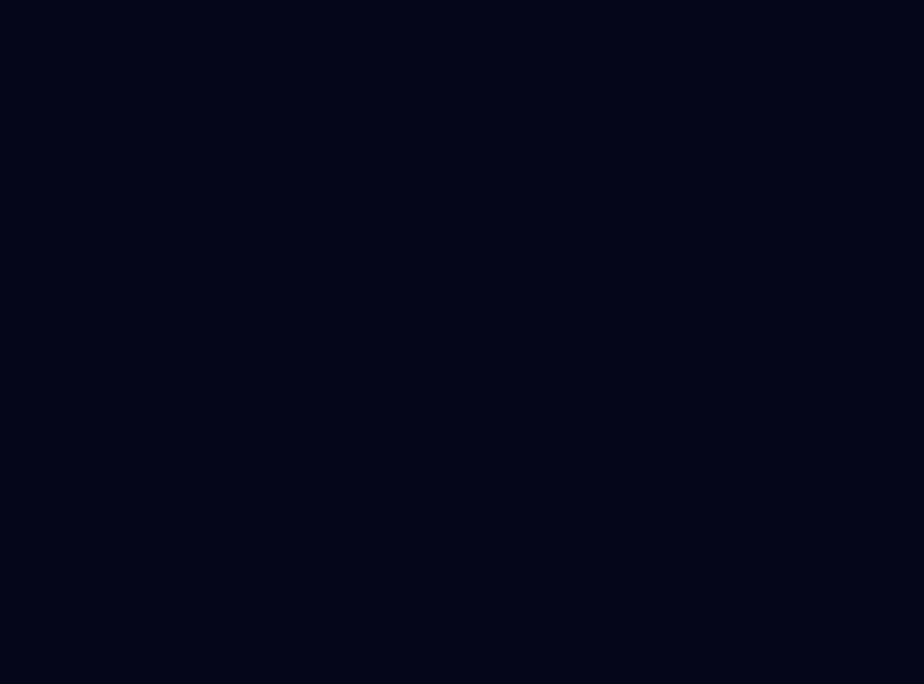
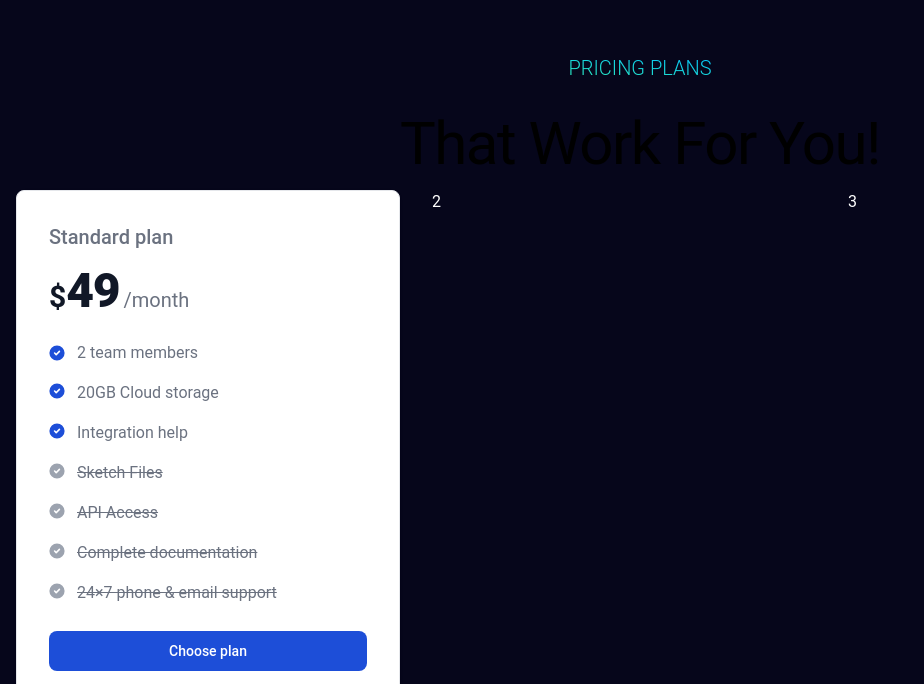
Before and after one commit to ahsan-ali49/promo-edge, a React (Vite) app: page / in a window 1280 px wide. Shown: the part 2116-2800 px from the top of the page, without its empty margins (0-924 px from the left). Before the commit the page ends 2170 px from the top, so only its background shows below. Built offline with nearby package versions, Linux system fonts and the light colour scheme.

Commit message:
added pricing data

```diff
--- a/src/App.jsx
+++ b/src/App.jsx
@@ -3,6 +3,7 @@ import Navbar from "./components/Navbar";
 import Hero from "./components/Hero";
 import LogoCards from "./components/LogoCards";
 import AboutUs from "./components/AboutUs";
+import Pricing from "./components/Pricing";
 
 const App = () => {
   return (
@@ -11,6 +12,7 @@ const App = () => {
       <Hero />
       <LogoCards />
       <AboutUs />
+      <Pricing />
     </>
   );
 };
--- a/src/components/AboutUs.jsx
+++ b/src/components/AboutUs.jsx
@@ -18,7 +18,7 @@ const AboutUs = () => {
         </p>
         <div className="flex flex-row w-full mt-10">
           <div className="relative top-2/4 w-3/6 flex flex-col items-center justify-center">
-            <div className="absolute top-48 left-48 w-64 h-52 border border-sky-500 rounded-lg mb-8 flex items-center">
+            <div className="absolute top-32 left-48 w-64 h-52 border border-sky-500 rounded-lg mb-8 flex items-center">
               <div className="about-log-div-2 w-full h-full rounded-lg flex items-center justify-center">
                 <img
                   src={AboutLogo1}
@@ -27,7 +27,7 @@ const AboutUs = () => {
                 />
               </div>
             </div>
-            <div className="absolute top-96 left-96 w-64 h-52 border border-sky-500 rounded-lg">
+            <div className="absolute top-80 left-96 w-64 h-52 border border-sky-500 rounded-lg">
               <div className="about-log-div-2 w-full h-full rounded-lg flex items-center justify-center">
                 <img
                   src={AboutLogo2}
--- /dev/null
+++ b/src/components/Pricing.jsx
@@ -0,0 +1,130 @@
+import React from "react";
+import PricingCard from "./PricingCard";
+
+const Pricing = () => {
+  const pricingData = [
+    {
+      title: "Basic Logo",
+      price: "99",
+      features: [
+        "3 Custom Logo Design Concepts",
+        "1 Dedicated Designer",
+        "4 Revisions",
+        "48 to 72 hours TAT",
+        "100% Unique Design Guarantee",
+        "100% Satisfaction Guarantee",
+        "100% Money Back Guarantee *",
+      ],
+      postNote: "Add on; $50 for expedited services",
+    },
+    {
+      title: "Basic Logo",
+      price: "168",
+      features: [
+        "5 Custom Logo Design Concepts",
+        "By 2 Designers",
+        "UNLIMITED Revisions",
+        "48 to 72 hours TAT",
+        "All Final Files Format (AI, PSD, EPS, PNG, GIF, JPG, PDF)",
+        "100% Unique Design Guarantee",
+        "100% Satisfaction Guarantee",
+        "100% Money Back Guarantee *",
+      ],
+      postNote: "Add on; $50 for expedited services",
+    },
+    {
+      title: "Basic Logo",
+      price: "248",
+      features: [
+        "UNLIMITED Logo Design Concepts",
+        "By 4 Designers",
+        "UNLIMITED Revisions",
+        "Stationary Design (Business Card, Letterhead, Envelope)",
+        "FREE MS Word Letterhead",
+        "48 to 72 hours TAT",
+        "All Final Files Format (AI, PSD, EPS, PNG, GIF, JPG, PDF)",
+        "100% Unique Design Guarantee",
+        "100% Satisfaction Guarantee",
+        "100% Money Back Guarantee *",
+      ],
+      postNote: "Add on; $50 for expedited services",
+    },
+    {
+      title: "Elite Logo",
+      price: "348",
+      features: [
+        "UNLIMITED Logo Design Concepts",
+        "By 5 Award Winning Designers",
+        "Stationary Design (Business Card, Letterhead, Envelope)",
+        "Icon Design",
+        "UNLIMITED Revisions",
+        "FREE MS Word Letterhead",
+        "Free Email Signature",
+        "48 to 72 hours TAT",
+        "All Final Files Format (AI, PSD, EPS, PNG, GIF, JPG, PDF)",
+        "100% Unique Design Guarantee",
+        "100% Satisfaction Guarantee",
+        "100% Money Back Guarantee *",
+      ],
+      postNote: "Add on; $50 for expedited services",
+    },
+    {
+      title: "Business Logo",
+      price: "448",
+      features: [],
+      postNote: "Add on; $50 for expedited services",
+    },
+    {
+      title: "Gold Logo",
+      price: "848",
+      features: [],
+      postNote: "Add on; $50 for expedited services",
+    },
+    {
+      title: "Elite Logo",
+      price: "499",
+      features: [],
+      postNote: "Add on; $50 for expedited services",
+    },
+    {
+      title: "Business Logo",
+      price: "999",
+      features: [],
+      postNote: "Add on; $50 for expedited services",
+    },
+    {
+      title: "Gold Logo",
+      price: "1999",
+      features: [],
+      postNote: "Add on; $50 for expedited services",
+    },
+  ];
+
+  return (
+    <section>
+      <div className="flex flex-col items-center mb-40">
+        <p className="max-w-lg mb-6 font-light text-gray-500 lg:mb-8 md:text-lg lg:text-xl gradient-class">
+          PRICING PLANS
+        </p>
+        <h1 className="mb-4 text-4xl text-center tracking-tight leading-none md:text-5xl xl:text-6xl dark:text-white">
+          That Work For You!
+        </h1>
+        <div className="grid lg:grid-rows-3 md-grid-rows-4 sm:grid-rows-3 max-w-screen-xl px-4 py-8 mx-auto lg:py-0 lg:grid-cols-12 w-full text-white">
+          <div className="lg:col-span-4">
+            <PricingCard />
+          </div>
+          <div className="lg:col-span-4">2</div>
+          <div className="lg:col-span-4">3</div>
+          <div className="lg:col-span-4">4</div>
+          <div className="lg:col-span-4">5</div>
+          <div className="lg:col-span-4">6</div>
+          <div className="lg:col-span-4">7</div>
+          <div className="lg:col-span-4">8</div>
+          <div className="lg:col-span-4">9</div>
+        </div>
+      </div>
+    </section>
+  );
+};
+
+export default Pricing;
--- /dev/null
+++ b/src/components/PricingCard.jsx
@@ -0,0 +1,126 @@
+import React from "react";
+
+const PricingCard = () => {
+  return (
+    <div class="w-full max-w-sm p-4 bg-white border border-gray-200 rounded-lg shadow sm:p-8 dark:bg-gray-800 dark:border-gray-700">
+      <h5 class="mb-4 text-xl font-medium text-gray-500 dark:text-gray-400">
+        Standard plan
+      </h5>
+      <div class="flex items-baseline text-gray-900 dark:text-white">
+        <span class="text-3xl font-semibold">$</span>
+        <span class="text-5xl font-extrabold tracking-tight">49</span>
+        <span class="ms-1 text-xl font-normal text-gray-500 dark:text-gray-400">
+          /month
+        </span>
+      </div>
+      <ul role="list" class="space-y-5 my-7">
+        <li class="flex items-center">
+          <svg
+            class="flex-shrink-0 w-4 h-4 text-blue-700 dark:text-blue-500"
+            aria-hidden="true"
+            xmlns="http://www.w3.org/2000/svg"
+            fill="currentColor"
+            viewBox="0 0 20 20"
+          >
+            <path d="M10 .5a9.5 9.5 0 1 0 9.5 9.5A9.51 9.51 0 0 0 10 .5Zm3.707 8.207-4 4a1 1 0 0 1-1.414 0l-2-2a1 1 0 0 1 1.414-1.414L9 10.586l3.293-3.293a1 1 0 0 1 1.414 1.414Z" />
+          </svg>
+          <span class="text-base font-normal leading-tight text-gray-500 dark:text-gray-400 ms-3">
+            2 team members
+          </span>
+        </li>
+        <li class="flex">
+          <svg
+            class="flex-shrink-0 w-4 h-4 text-blue-700 dark:text-blue-500"
+            aria-hidden="true"
+            xmlns="http://www.w3.org/2000/svg"
+            fill="currentColor"
+            viewBox="0 0 20 20"
+          >
+            <path d="M10 .5a9.5 9.5 0 1 0 9.5 9.5A9.51 9.51 0 0 0 10 .5Zm3.707 8.207-4 4a1 1 0 0 1-1.414 0l-2-2a1 1 0 0 1 1.414-1.414L9 10.586l3.293-3.293a1 1 0 0 1 1.414 1.414Z" />
+          </svg>
+          <span class="text-base font-normal leading-tight text-gray-500 dark:text-gray-400 ms-3">
+            20GB Cloud storage
+          </span>
+        </li>
+        <li class="flex">
+          <svg
+            class="flex-shrink-0 w-4 h-4 text-blue-700 dark:text-blue-500"
+            aria-hidden="true"
+            xmlns="http://www.w3.org/2000/svg"
+            fill="currentColor"
+            viewBox="0 0 20 20"
+          >
+            <path d="M10 .5a9.5 9.5 0 1 0 9.5 9.5A9.51 9.51 0 0 0 10 .5Zm3.707 8.207-4 4a1 1 0 0 1-1.414 0l-2-2a1 1 0 0 1 1.414-1.414L9 10.586l3.293-3.293a1 1 0 0 1 1.414 1.414Z" />
+          </svg>
+          <span class="text-base font-normal leading-tight text-gray-500 dark:text-gray-400 ms-3">
+            Integration help
+          </span>
+        </li>
+        <li class="flex line-through decoration-gray-500">
+          <svg
+            class="flex-shrink-0 w-4 h-4 text-gray-400 dark:text-gray-500"
+            aria-hidden="true"
+            xmlns="http://www.w3.org/2000/svg"
+            fill="currentColor"
+            viewBox="0 0 20 20"
+          >
+            <path d="M10 .5a9.5 9.5 0 1 0 9.5 9.5A9.51 9.51 0 0 0 10 .5Zm3.707 8.207-4 4a1 1 0 0 1-1.414 0l-2-2a1 1 0 0 1 1.414-1.414L9 10.586l3.293-3.293a1 1 0 0 1 1.414 1.414Z" />
+          </svg>
+          <span class="text-base font-normal leading-tight text-gray-500 ms-3">
+            Sketch Files
+          </span>
+        </li>
+        <li class="flex line-through decoration-gray-500">
+          <svg
+            class="flex-shrink-0 w-4 h-4 text-gray-400 dark:text-gray-500"
+            aria-hidden="true"
+            xmlns="http://www.w3.org/2000/svg"
+            fill="currentColor"
+            viewBox="0 0 20 20"
+          >
+            <path d="M10 .5a9.5 9.5 0 1 0 9.5 9.5A9.51 9.51 0 0 0 10 .5Zm3.707 8.207-4 4a1 1 0 0 1-1.414 0l-2-2a1 1 0 0 1 1.414-1.414L9 10.586l3.293-3.293a1 1 0 0 1 1.414 1.414Z" />
+          </svg>
+          <span class="text-base font-normal leading-tight text-gray-500 ms-3">
+            API Access
+          </span>
+        </li>
+        <li class="flex line-through decoration-gray-500">
+          <svg
+            class="flex-shrink-0 w-4 h-4 text-gray-400 dark:text-gray-500"
+            aria-hidden="true"
+            xmlns="http://www.w3.org/2000/svg"
+            fill="currentColor"
+            viewBox="0 0 20 20"
+          >
+            <path d="M10 .5a9.5 9.5 0 1 0 9.5 9.5A9.51 9.51 0 0 0 10 .5Zm3.707 8.207-4 4a1 1 0 0 1-1.414 0l-2-2a1 1 0 0 1 1.414-1.414L9 10.586l3.293-3.293a1 1 0 0 1 1.414 1.414Z" />
+          </svg>
+          <span class="text-base font-normal leading-tight text-gray-500 ms-3">
+            Complete documentation
+          </span>
+        </li>
+        <li class="flex line-through decoration-gray-500">
+          <svg
+            class="flex-shrink-0 w-4 h-4 text-gray-400 dark:text-gray-500"
+            aria-hidden="true"
+            xmlns="http://www.w3.org/2000/svg"
+            fill="currentColor"
+            viewBox="0 0 20 20"
+          >
+            <path d="M10 .5a9.5 9.5 0 1 0 9.5 9.5A9.51 9.51 0 0 0 10 .5Zm3.707 8.207-4 4a1 1 0 0 1-1.414 0l-2-2a1 1 0 0 1 1.414-1.414L9 10.586l3.293-3.293a1 1 0 0 1 1.414 1.414Z" />
+          </svg>
+          <span class="text-base font-normal leading-tight text-gray-500 ms-3">
+            24×7 phone & email support
+          </span>
+        </li>
+      </ul>
+      <button
+        type="button"
+        class="text-white bg-blue-700 hover:bg-blue-800 focus:ring-4 focus:outline-none focus:ring-blue-200 dark:bg-blue-600 dark:hover:bg-blue-700 dark:focus:ring-blue-900 font-medium rounded-lg text-sm px-5 py-2.5 inline-flex justify-center w-full text-center"
+      >
+        Choose plan
+      </button>
+    </div>
+  );
+};
+
+export default PricingCard;
```
